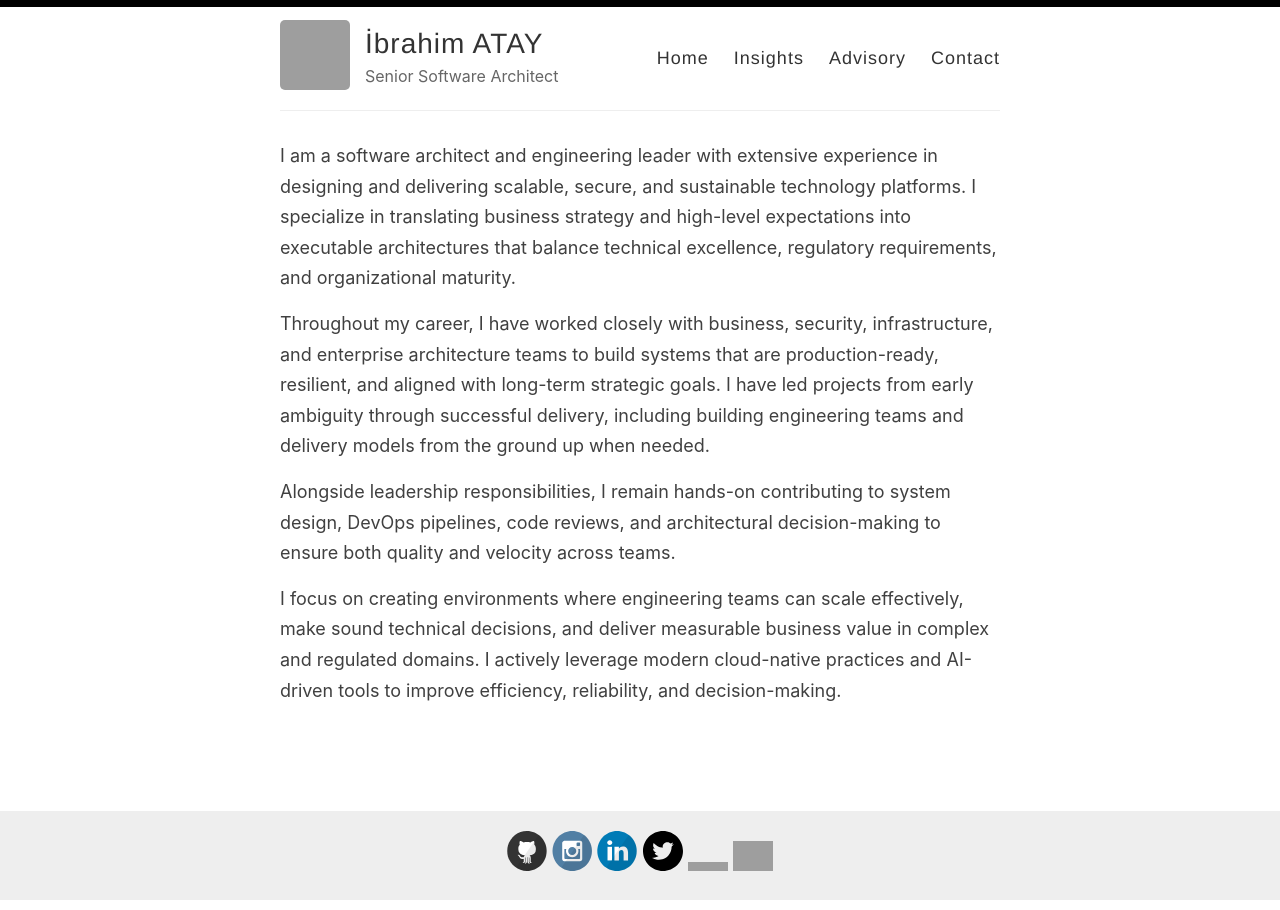
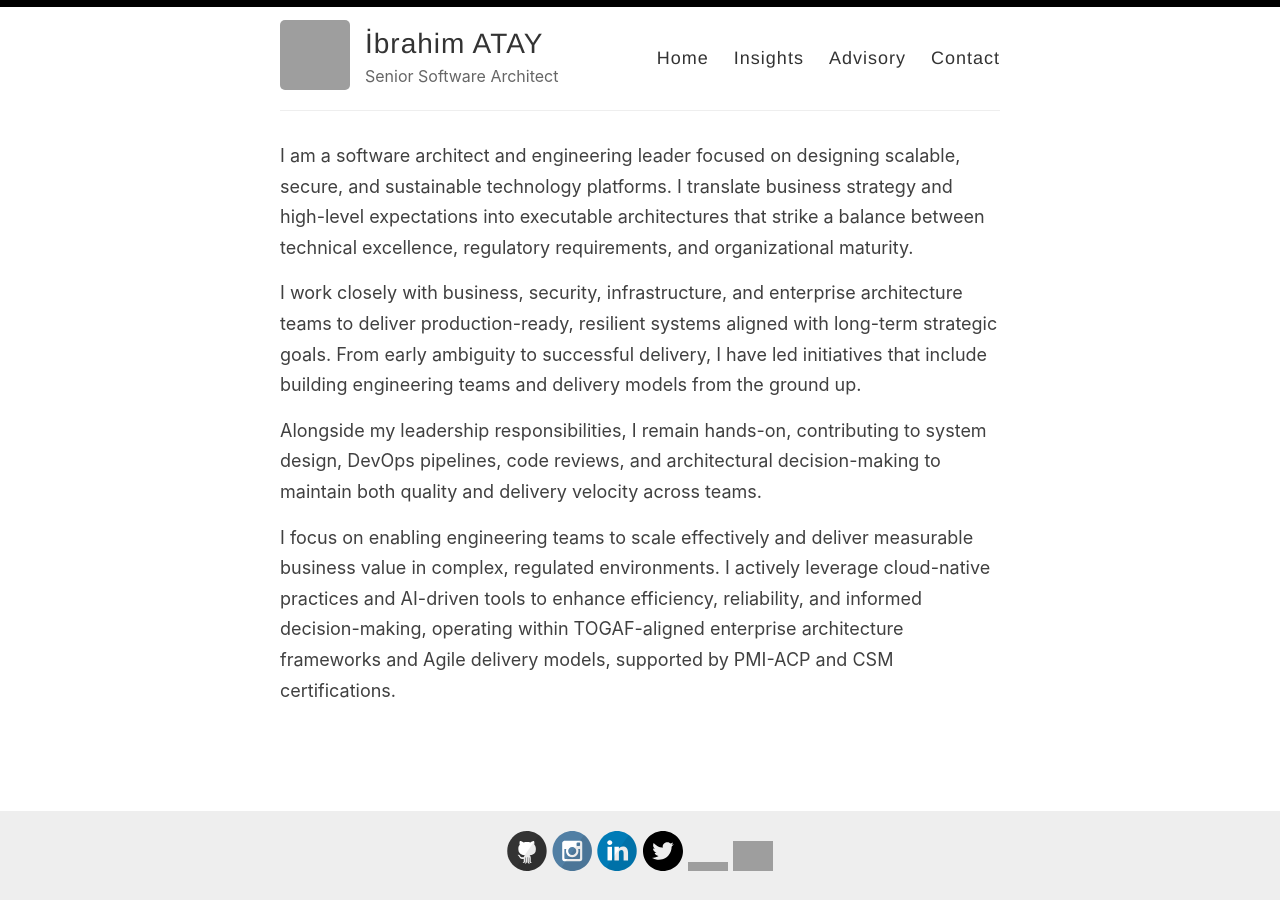
Before and after one commit to ibrahimatay/ibrahimatay.github.io, a Jekyll site: the page built from index.md, in a window 1280 px wide. Built offline with Jekyll 4.4.1, drawn with Linux system fonts in a browser that asks for light colours; grey boxes are pictures that could not be loaded.

Commit message:
Update index.md

```diff
--- a/index.md
+++ b/index.md
@@ -3,10 +3,10 @@
 layout: page
 title:
 ---
-I am a software architect and engineering leader with extensive experience in designing and delivering scalable, secure, and sustainable technology platforms. I specialize in translating business strategy and high-level expectations into executable architectures that balance technical excellence, regulatory requirements, and organizational maturity.
+I am a software architect and engineering leader focused on designing scalable, secure, and sustainable technology platforms. I translate business strategy and high-level expectations into executable architectures that strike a balance between technical excellence, regulatory requirements, and organizational maturity.
 
-Throughout my career, I have worked closely with business, security, infrastructure, and enterprise architecture teams to build systems that are production-ready, resilient, and aligned with long-term strategic goals. I have led projects from early ambiguity through successful delivery, including building engineering teams and delivery models from the ground up when needed.
+I work closely with business, security, infrastructure, and enterprise architecture teams to deliver production-ready, resilient systems aligned with long-term strategic goals. From early ambiguity to successful delivery, I have led initiatives that include building engineering teams and delivery models from the ground up.
 
-Alongside leadership responsibilities, I remain hands-on contributing to system design, DevOps pipelines, code reviews, and architectural decision-making to ensure both quality and velocity across teams.
+Alongside my leadership responsibilities, I remain hands-on, contributing to system design, DevOps pipelines, code reviews, and architectural decision-making to maintain both quality and delivery velocity across teams.
 
-I focus on creating environments where engineering teams can scale effectively, make sound technical decisions, and deliver measurable business value in complex and regulated domains. I actively leverage modern cloud-native practices and AI-driven tools to improve efficiency, reliability, and decision-making.
+I focus on enabling engineering teams to scale effectively and deliver measurable business value in complex, regulated environments. I actively leverage cloud-native practices and AI-driven tools to enhance efficiency, reliability, and informed decision-making, operating within TOGAF-aligned enterprise architecture frameworks and Agile delivery models, supported by PMI-ACP and CSM certifications.
```
